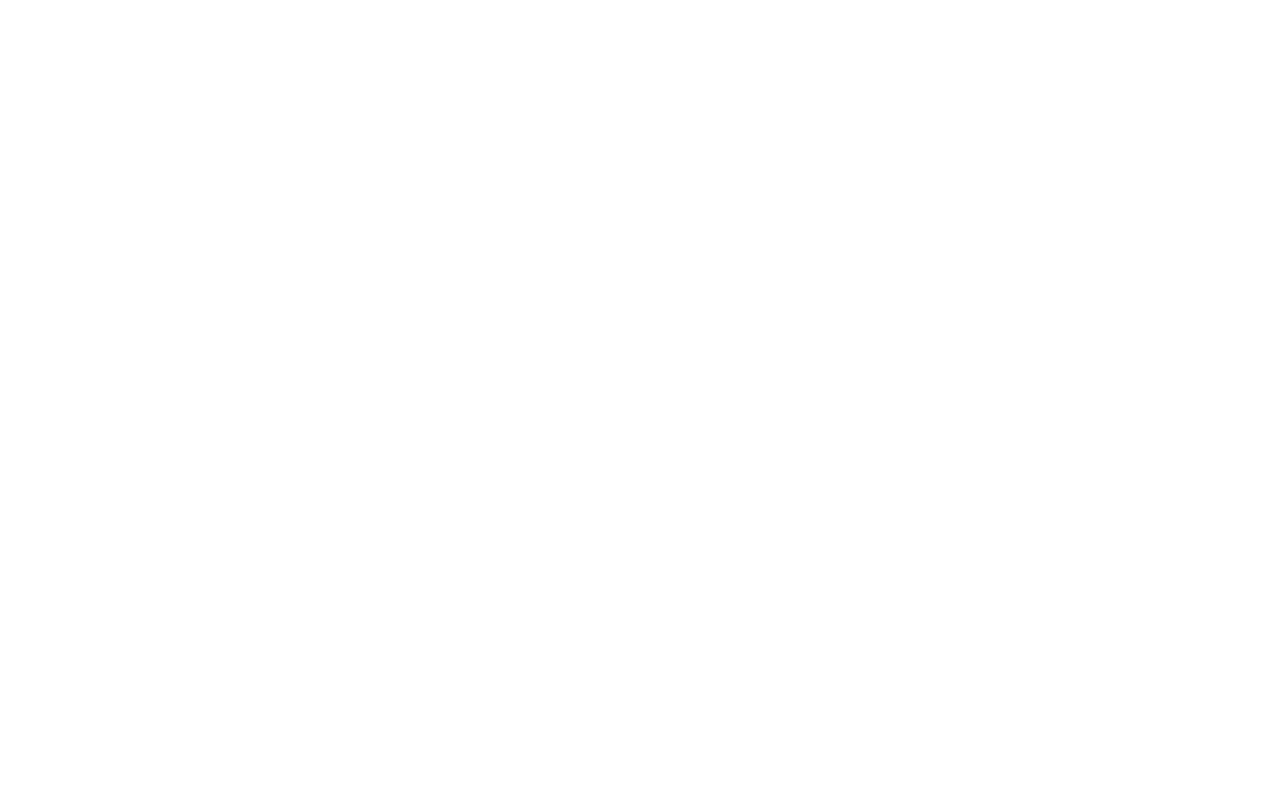
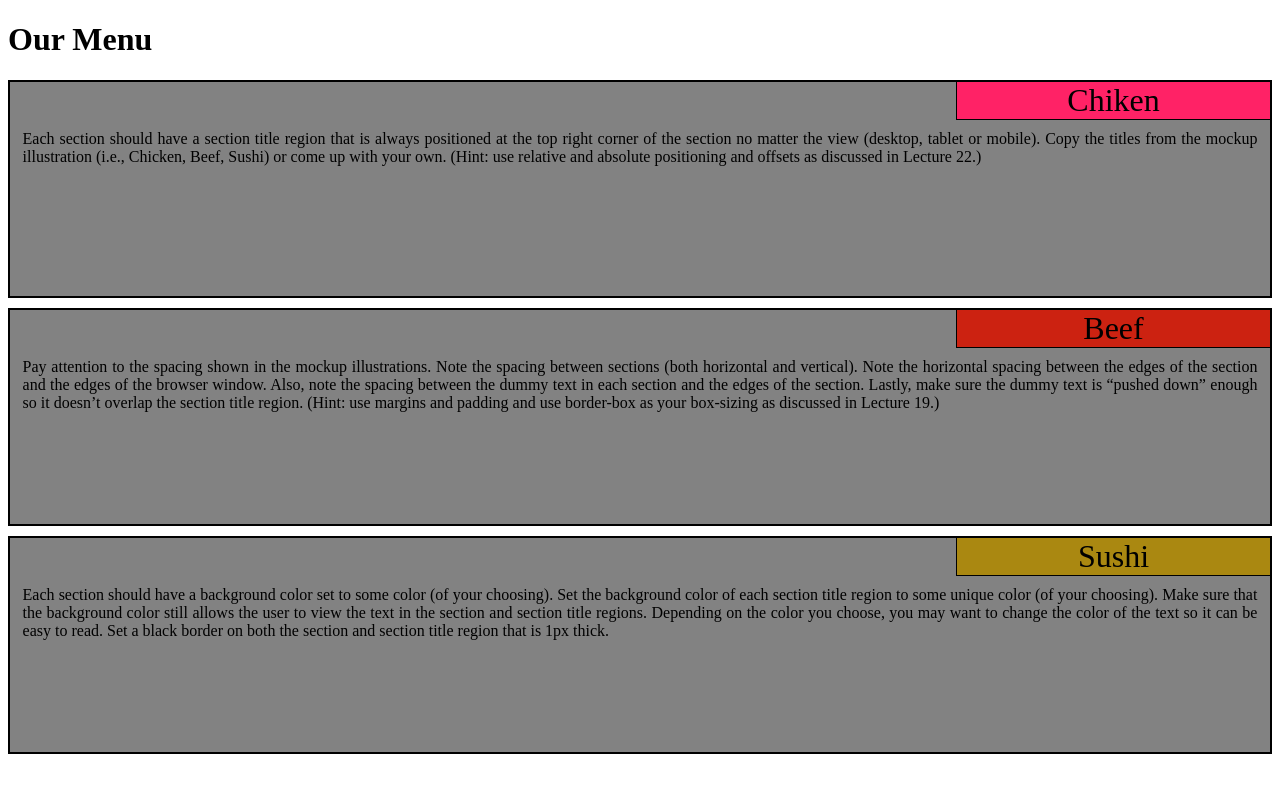
Before and after one commit to DmytroRybalko/coursera-frontend-begin, a plain HTML site: page module2-solution/index.html in a window 1280 px wide. Drawn offline with Linux system fonts and the light colour scheme.

Commit message:
add base layout and styles

```diff
--- a/module2-solution/css/styles.css
+++ b/module2-solution/css/styles.css
@@ -0,0 +1,64 @@
+
+/********** Base styles **********/
+
+* {
+  box-sizing: border-box;
+}
+
+.raw {
+	width: 100%;
+}
+
+.menu-item {
+	border: 2px solid #000;
+	background-color: #828282;
+	/*width: 100%;*/
+	/*height: 150px;*/
+	margin-right: auto;
+	margin-left: auto;
+	margin-top: 10px;
+	/*float: left;*/
+}
+
+p.name {
+	border: 1px solid #000;
+	margin: -1px -1px 10px 0px;
+	width: 25%;
+	float: right;
+	font-size: 2em;
+	text-align: center;
+}
+
+p.content {
+	height: 150px;
+	width: 98%;
+	margin-right: auto;
+	margin-left: auto;
+	clear: both;
+	text-align: justify;
+}
+
+#chicken {
+	background-color: #ff2266;
+}
+
+#beef {
+	background-color: #cc2211;
+
+}
+
+#sushi {
+	background-color: #aa8811;
+}
+
+/********** Large devices only **********/
+
+@media (min-width: 992) {
+
+}
+
+/********** Medium devices only **********/
+
+@media (min-width: 768) and (max-width: 991) {
+
+}
--- a/module2-solution/index.html
+++ b/module2-solution/index.html
@@ -2,9 +2,27 @@
 <html>
 	<head>
 		<meta charset="utf-8">
-		<title>Media Queries</title>
+		<title>Restaraunt</title>
+		<link href="css/styles.css" rel="stylesheet">
 	</head>
 	<body>
+		<h1>Our Menu</h1>
+		<div class="row">
+			<div class="menu-item">
+				<p class="name" id="chicken">Chiken</p>
+				<p class="content">Each section should have a section title region that is always positioned at the top right corner of the section no matter the view (desktop, tablet or mobile). Copy the titles from the mockup illustration (i.e., Chicken, Beef, Sushi) or come up with your own. (Hint: use relative and absolute positioning and offsets as discussed in Lecture 22.)</p>
+				</div>
 
+			<div class="menu-item">
+				<p id="beef" class="name">Beef</p>
+				<p class="content"> Pay attention to the spacing shown in the mockup illustrations. Note the spacing between sections (both horizontal and vertical). Note the horizontal spacing between the edges of the section and the edges of the browser window. Also, note the spacing between the dummy text in each section and the edges of the section. Lastly, make sure the dummy text is “pushed down” enough so it doesn’t overlap the section title region. (Hint: use margins and padding and use border-box as your box-sizing as discussed in Lecture 19.)</p>
+			</div>
+
+			<div class="menu-item">
+				<p class="name" id="sushi">Sushi</p>
+				<p class="content">Each section should have a background color set to some color (of your choosing). Set the background color of each section title region to some unique color (of your choosing). Make sure that the background color still allows the user to view the text in the section and section title regions. Depending on the color you choose, you may want to change the color of the text so it can be easy to read. Set a black border on both the section and section title region that is 1px thick. </p>
+			</div>
+
+		</div>
 	</body>
 </html>
```
